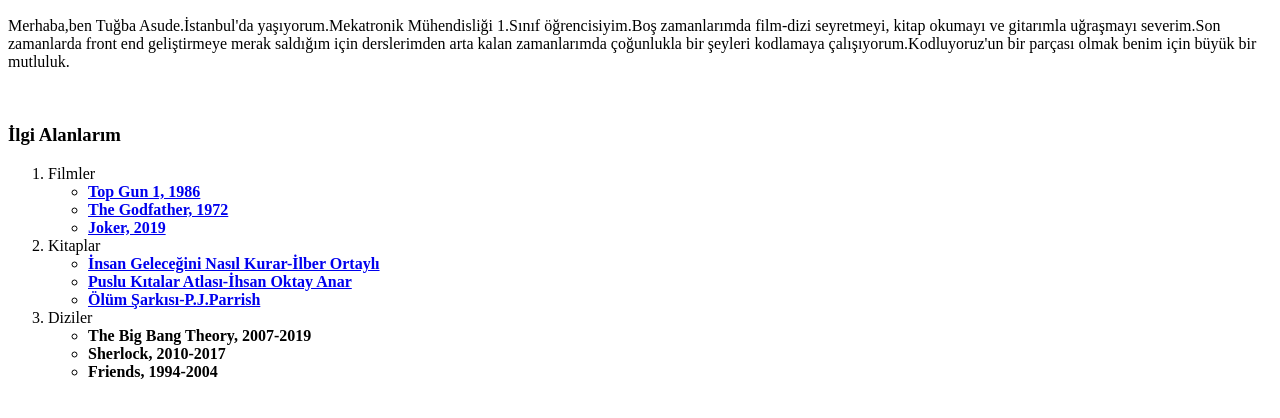
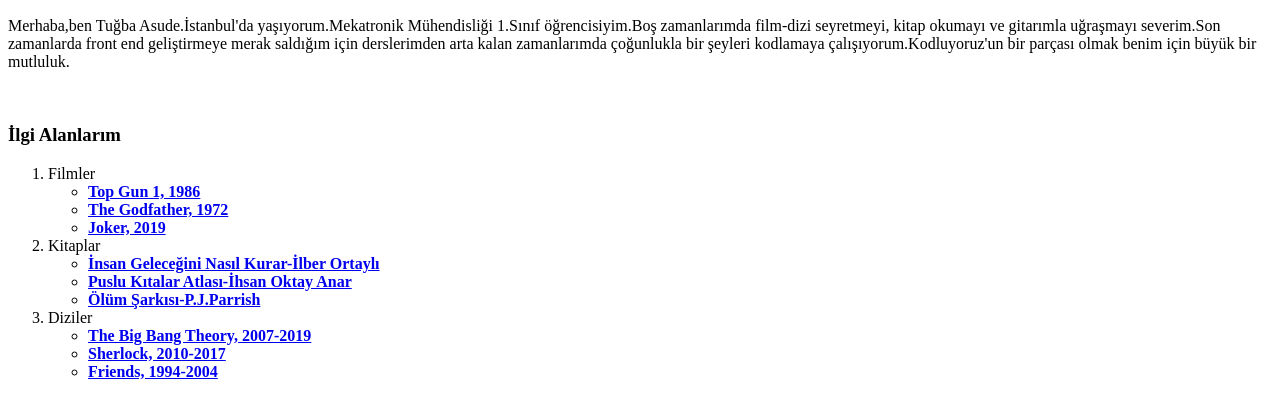
Before and after one commit to tugbaasudenacar/htmlodev2, a plain HTML site: page index.html in a window 1280 px wide. Shown: the part 96-514 px from the top of the page. Drawn offline with Linux system fonts and the light colour scheme.

Commit message:
Diziler için imdb linkleri eklendi

```diff
--- a/index.html
+++ b/index.html
@@ -55,13 +55,19 @@
     <li>Diziler</li>
     <ul>
        <li>
+       <a href="https://www.imdb.com/title/tt0898266/?ref_=nv_sr_srsg_0_tt_7_nm_1_q_the%2520big" target="_blank">
         <strong>The Big Bang Theory, 2007-2019</strong>
+       </a>
        </li>
        <li>
+       <a href="https://www.imdb.com/title/tt1475582/?ref_=nv_sr_srsg_0_tt_8_nm_0_q_sherlock" target="_blank">
         <strong>Sherlock, 2010-2017</strong>
+       </a>
        </li>
        <li>
+       <a href="https://www.imdb.com/title/tt0108778/?ref_=nv_sr_srsg_0_tt_8_nm_0_q_friends" target="_blank">
         <strong>Friends, 1994-2004</strong>
+       </a>
        </li>
     </ul>
 
```
